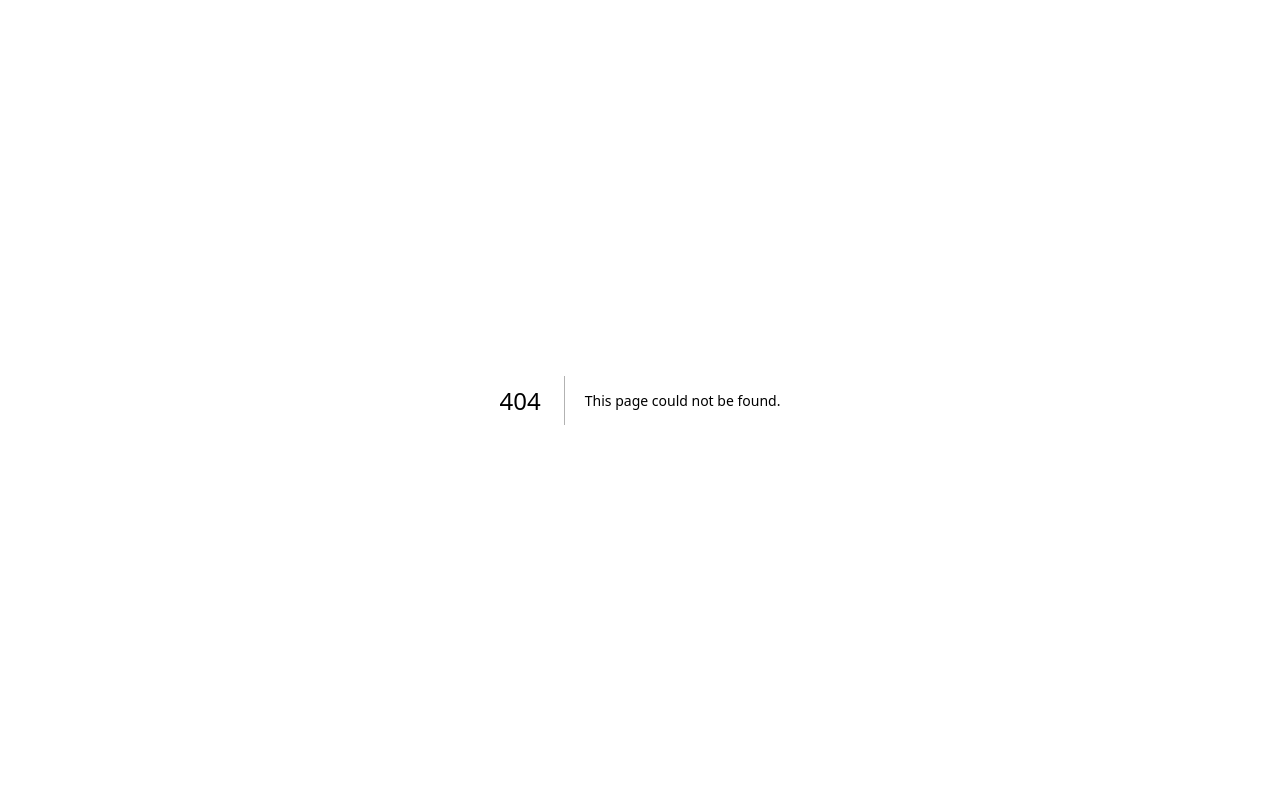
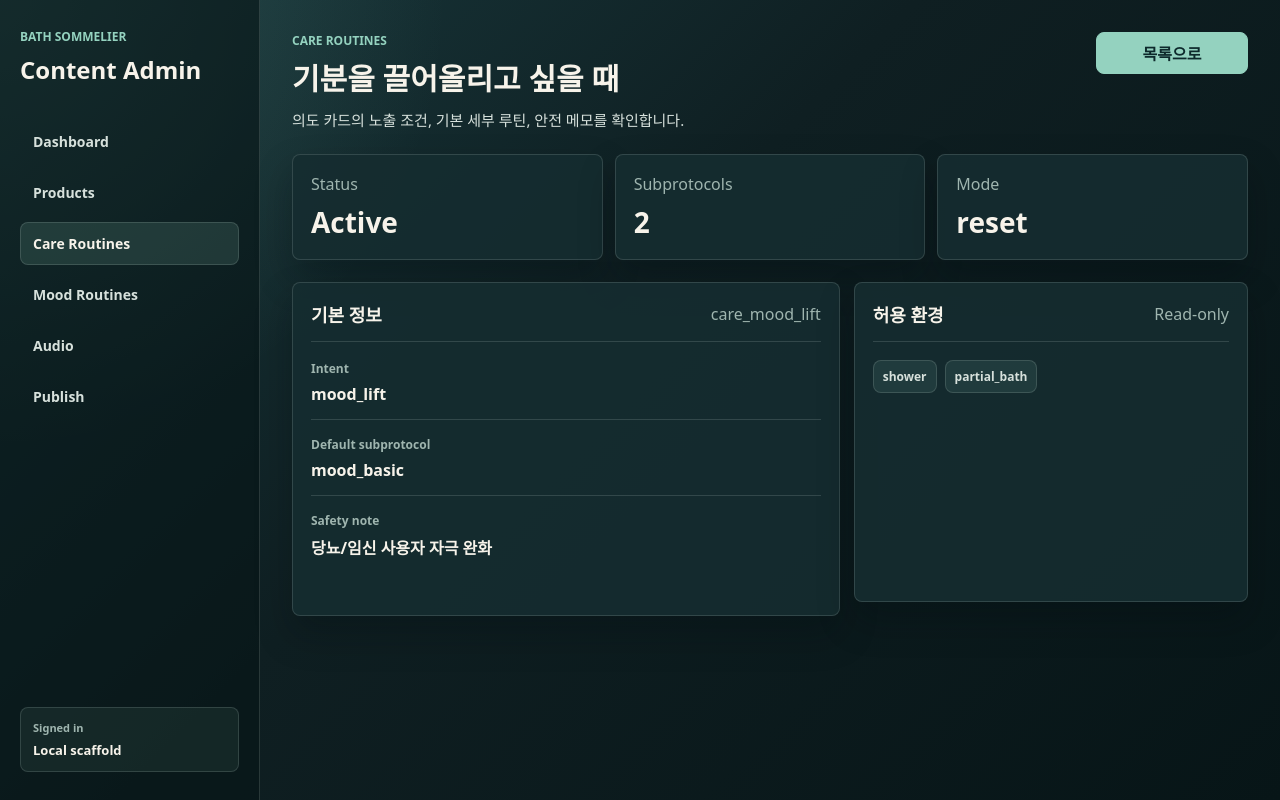
Before and after one commit to dykim0917/BathSommelier, a Next.js app in the folder apps/admin/: page /care/care_mood_lift in a window 1280 px wide. Before the commit this address had no page. Built offline with nearby package versions, Linux system fonts and the light colour scheme; no server answers.

Commit message:
feat: add admin care detail page

```diff
--- /dev/null
+++ b/apps/admin/app/care/[id]/page.tsx
@@ -0,0 +1,91 @@
+import Link from 'next/link';
+import { notFound } from 'next/navigation';
+
+import { AdminShell } from '../../../components/AdminShell';
+import {
+  getCareStatusLabel,
+  readAdminCareRows,
+} from '../../../lib/careData';
+
+interface CareDetailPageProps {
+  params: Promise<{
+    id: string;
+  }>;
+}
+
+export default async function CareDetailPage({ params }: CareDetailPageProps) {
+  const { id } = await params;
+  const routines = await readAdminCareRows();
+  const routine = routines.find((item) => item.id === id);
+
+  if (!routine) notFound();
+
+  return (
+    <AdminShell activePath="/care">
+      <section className="workspace">
+        <header className="topbar">
+          <div>
+            <p className="eyebrow">CARE ROUTINES</p>
+            <h2>{routine.title}</h2>
+            <p className="lede">
+              의도 카드의 노출 조건, 기본 세부 루틴, 안전 메모를 확인합니다.
+            </p>
+          </div>
+          <Link className="primaryButton linkButton" href="/care">
+            목록으로
+          </Link>
+        </header>
+
+        <section className="summaryGrid compact" aria-label="케어 루틴 상세 요약">
+          <div className="summaryCard">
+            <span>Status</span>
+            <strong>{getCareStatusLabel(routine.status)}</strong>
+          </div>
+          <div className="summaryCard">
+            <span>Subprotocols</span>
+            <strong>{routine.subprotocols}</strong>
+          </div>
+          <div className="summaryCard">
+            <span>Mode</span>
+            <strong>{routine.mode}</strong>
+          </div>
+        </section>
+
+        <section className="detailGrid">
+          <section className="panel">
+            <div className="panelHeader">
+              <h3>기본 정보</h3>
+              <span>{routine.id}</span>
+            </div>
+            <dl className="detailList">
+              <div>
+                <dt>Intent</dt>
+                <dd>{routine.intentId}</dd>
+              </div>
+              <div>
+                <dt>Default subprotocol</dt>
+                <dd>{routine.defaultSubprotocolId}</dd>
+              </div>
+              <div>
+                <dt>Safety note</dt>
+                <dd>{routine.safetyNote}</dd>
+              </div>
+            </dl>
+          </section>
+
+          <section className="panel">
+            <div className="panelHeader">
+              <h3>허용 환경</h3>
+              <span>Read-only</span>
+            </div>
+            <div className="tagList">
+              {routine.environments.map((environment) => (
+                <span key={environment}>{environment}</span>
+              ))}
+            </div>
+          </section>
+        </section>
+      </section>
+    </AdminShell>
+  );
+}
--- a/apps/admin/app/care/page.tsx
+++ b/apps/admin/app/care/page.tsx
@@ -1,3 +1,5 @@
+import Link from 'next/link';
+
 import { AdminShell } from '../../components/AdminShell';
 import {
   buildAdminCareListViewModel,
@@ -76,6 +78,7 @@ export default async function CarePage({ searchParams }: CarePageProps) {
               <span>Default</span>
               <span>안전 메모</span>
               <span>상태</span>
+              <span>상세</span>
             </div>
             {care.rows.map((routine) => (
               <div className="dataTableRow" role="row" key={routine.id}>
@@ -104,6 +107,9 @@ export default async function CarePage({ searchParams }: CarePageProps) {
                     저장
                   </button>
                 </form>
+                <Link className="textButton" href={`/care/${routine.id}`}>
+                  열기
+                </Link>
               </div>
             ))}
           </div>
--- a/apps/admin/app/globals.css
+++ b/apps/admin/app/globals.css
@@ -444,7 +444,7 @@ button {
 
 .careTable .dataTableHeader,
 .careTable .dataTableRow {
-  grid-template-columns: minmax(260px, 1.3fr) 90px 180px 80px 150px minmax(180px, 1fr) 148px;
+  grid-template-columns: minmax(260px, 1.3fr) 90px 180px 80px 150px minmax(180px, 1fr) 148px 64px;
 }
 
 .tripTable .dataTableHeader,
```
